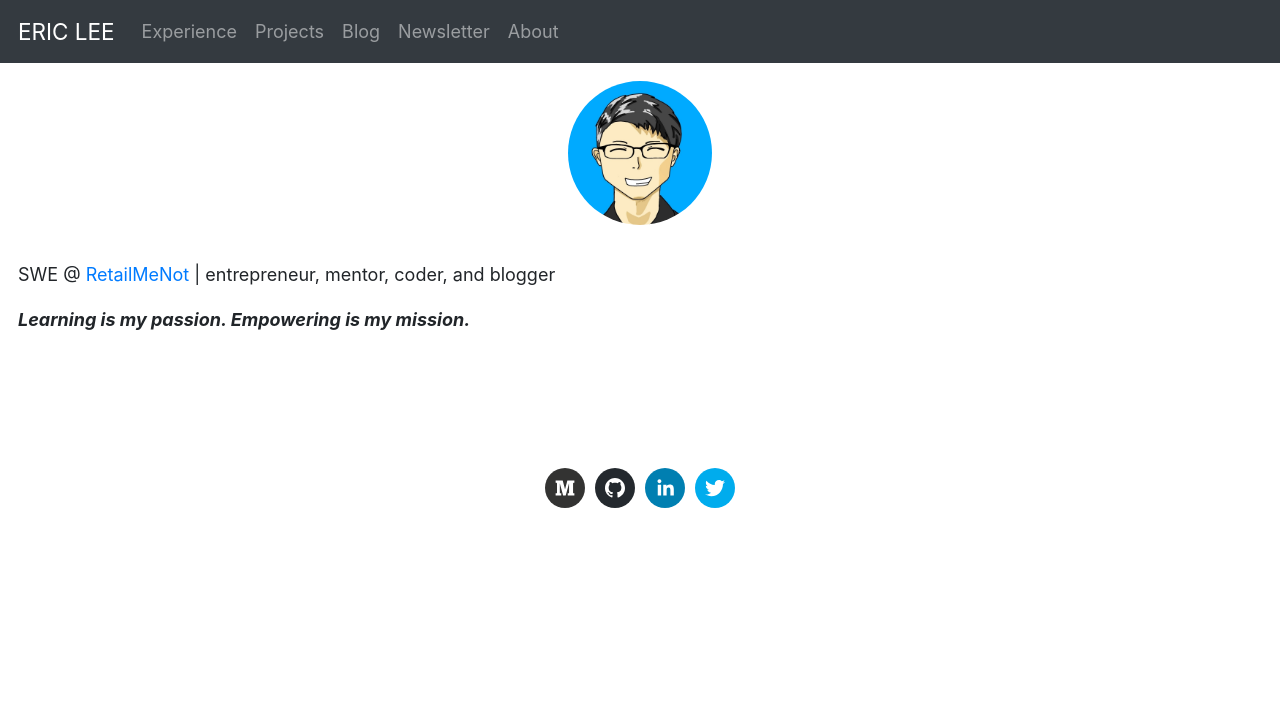
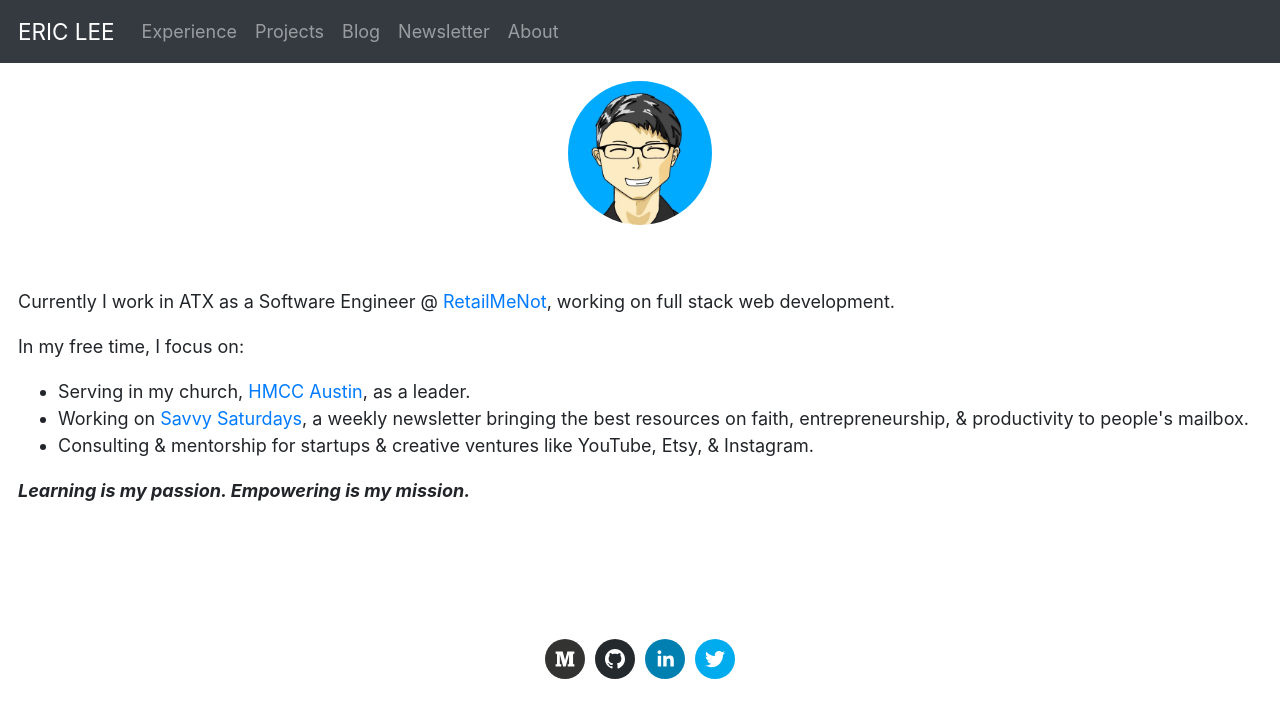
Before and after one commit to theCreedo/ericjmlee-next, a Next.js app: page / in a window 1280 px wide. Shown: the top 718 px of the page. Built offline with nearby package versions, Linux system fonts and the light colour scheme.

Commit message:
feat: move important current info to main page

```diff
--- a/pages/about/index.js
+++ b/pages/about/index.js
@@ -22,12 +22,9 @@ export default function About({ allPostsData }) {
                 <title>About | {siteTitle}</title>
             </Head>
             <section className={`${utilStyles.divContainer} ${utilStyles.padding1px}`}>
-                <h2 className={utilStyles.headingLg}>About</h2>
-                <p>Hello, Eric here! 👋</p>
+                <br />
                 <p>I'm a {getAge('1996-12-21')} year old UT Austin grad (🤘'19) with a Computer Science (CS) major and an Entrepreneurship minor.</p>
                 <p>I’ve lived in Texas all my life and have a totally normal amount of Dallas pride ✊, but Taiwan will always be special to me because it symbolizes my heritage and family 🇹🇼. Michigan also holds a piece of my heart since my favorite mission trips were at Ann Arbor and Detroit.</p>
-                <p>Currently I work in ATX as a Software Engineer @ <a href='https://www.retailmenot.com/'>RetailMeNot</a>, working on full stack web development.</p>
-                <p>In my free time, I serve in my church called <a href="https://austin.hmcc.net/">HMCC Austin</a>, work on my personal newsletter <a href="https://ericlee.substack.com/">Savvy Saturdays</a>, and provide consulting & mentorship for startups & creative ventures like YouTube, Etsy, & Instagram.</p>
                 <p>My Myers-Briggs is <a href="https://www.16personalities.com/enfp-personality">ENFP</a>, and my Enneagram type is <a href="https://www.crystalknows.com/enneagram/type-2-wing-3">2w3</a>.</p>
 
                 <h2 className={utilStyles.headingLg}>Interests</h2>
@@ -37,6 +34,7 @@ export default function About({ allPostsData }) {
                 <h2 className={utilStyles.headingLg}>Contact Me</h2>
                 <p>I love meeting new people! Sharing about life, helping people on their startups and creative ventures, as well as providing (or receiving) perspective are all life's joys.</p>
                 <p>Please reach out if you want to chat! Email me @ <a href="mailto:heyericjmlee@gmail.com">heyericjmlee@gmail.com</a> or message me through any social media.</p>
+                <br />
                 <Link href='/'><a>← Back to Home</a></Link>
             </section>
         </Layout >
--- a/pages/index.js
+++ b/pages/index.js
@@ -19,7 +19,14 @@ export default function Home({ allPostsData }) {
         <title>{siteTitle}</title>
       </Head>
       <section className={utilStyles.divContainer}>
-        <p>SWE @ <a href='https://www.retailmenot.com/'>RetailMeNot</a> | entrepreneur, mentor, coder, and blogger</p>
+        <br></br>
+        <p>Currently I work in ATX as a Software Engineer @ <a href='https://www.retailmenot.com/'>RetailMeNot</a>, working on full stack web development.</p>
+        <p>In my free time, I focus on:</p>
+        <ul>
+          <li>Serving in my church, <a href="https://austin.hmcc.net/">HMCC Austin</a>, as a leader.</li>
+          <li>Working on <a href="https://ericlee.substack.com/">Savvy Saturdays</a>, a weekly newsletter bringing the best resources on faith, entrepreneurship, & productivity to people's mailbox.</li>
+          <li>Consulting & mentorship for startups & creative ventures like YouTube, Etsy, & Instagram.</li>
+        </ul>
         <p><b><i>Learning is my passion. Empowering is my mission.</i></b></p>
       </section>
     </Layout >
```
